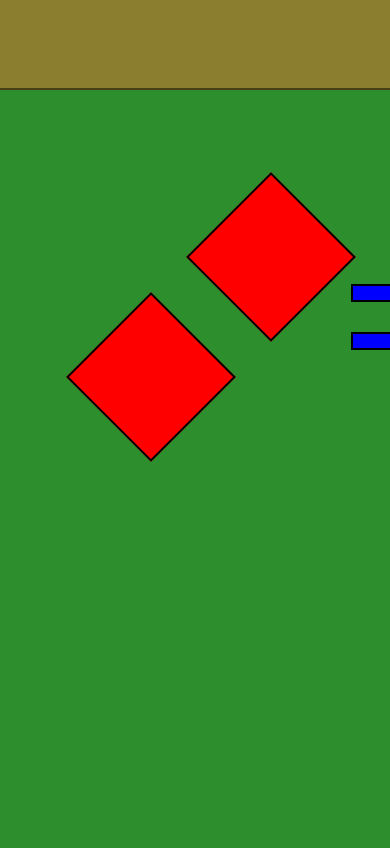
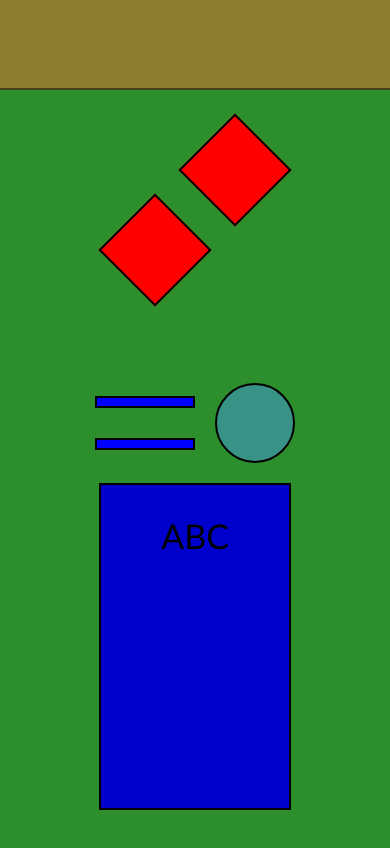
Before and after one commit to reavz7/junior-game-designer-task, a plain HTML site: page index.html in a window 390 px wide. Drawn offline with Linux system fonts and the light colour scheme.

Commit message:
Add media query for mobile devices (max-width 582px)

```diff
--- a/style.css
+++ b/style.css
@@ -107,7 +107,45 @@ body {
   text-transform: uppercase;
 }
 
+/*  (< 583px) */
+@media (max-width: 582px) {
+  .box {
+    background-color: #0000cd;
+    grid-column: 1;
+    grid-row: 3;
+    width: 12rem;
+  }
+  .content {
+    justify-items: center;
+    grid-template-columns: 1fr;
+    grid-template-rows: 1fr 1fr 1fr 1fr;
+  }
+  .diamond {
+    width: 80px;
+    height: 80px;
+  }
+  .line {
+    height: 12px;
+    width: 100px;
+    background-color: #0000ff;
+    border: 2px solid black;
+  }
 
+  .circle {
+    width: 80px;
+    height: 80px;
+    border-radius: 50%;
+    background-color: #389286;
+    border: 2px solid black;
+  }
+  .middle-section-position {
+    align-items: flex-end;
+  }
+  .box {
+    grid-row-end: 5;
+    height: 100%;
+  }
+}
 
 /*  (583px - 900px) */
 @media (min-width: 583px) and (max-width: 900px) {
```
